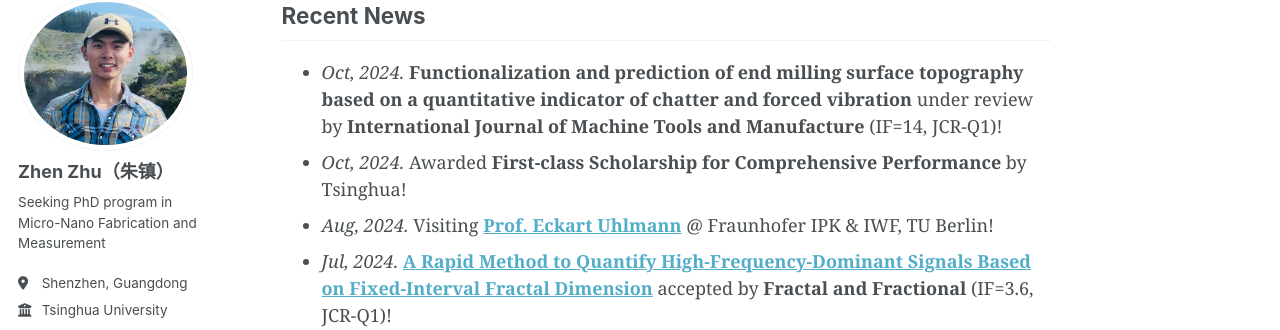
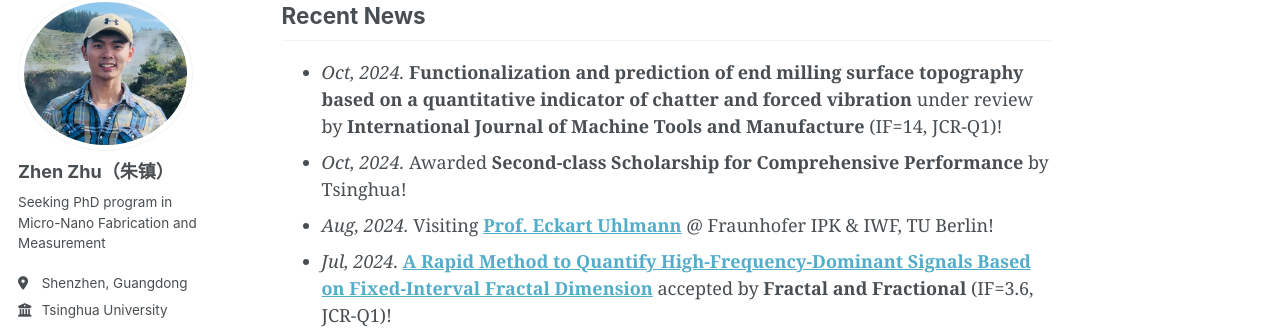
Before and after one commit to zhenzhuzz/zhenzhuzz.github.io, a Jekyll site: the page built from _pages/about.md, in a window 1280 px wide and 900 px high, scrolled down 533 px. Shown: the part 110-440 px from the top of the window. Built offline with Jekyll 4.4.1, drawn with Linux system fonts in a browser that asks for light colours; some web fonts are replaced.

Commit message:
Update about.md

```diff
--- a/_pages/about.md
+++ b/_pages/about.md
@@ -15,7 +15,7 @@ My research interests lie broadly in **Micro-Nano Fabrication and Measurement**,
 
 ## Recent News
 * *Oct, 2024.* **Functionalization and prediction of end milling surface topography based on a quantitative indicator of chatter and forced vibration** under review by **International Journal of Machine Tools and Manufacture** (IF=14, JCR-Q1)!
-* *Oct, 2024.* Awarded **First-class Scholarship for Comprehensive Performance** by Tsinghua!
+* *Oct, 2024.* Awarded **Second-class Scholarship for Comprehensive Performance** by Tsinghua!
 * *Aug, 2024.* Visiting [**Prof. Eckart Uhlmann**](https://www.ipk.fraunhofer.de/en/about-us/director.html) @ Fraunhofer IPK & IWF, TU Berlin!
 * *Jul, 2024.* [**A Rapid Method to Quantify High-Frequency-Dominant Signals Based on Fixed-Interval Fractal Dimension**](https://doi.org/10.3390/fractalfract8080455) accepted by **Fractal and Fractional** (IF=3.6, JCR-Q1)!
 * *Apr, 2024.* Attending [**Yenching Global Symposium (YGS) 2024**](https://www.yenchingglobalsymposium.com/) as delegate, held by Peking University in Beijing!
```
